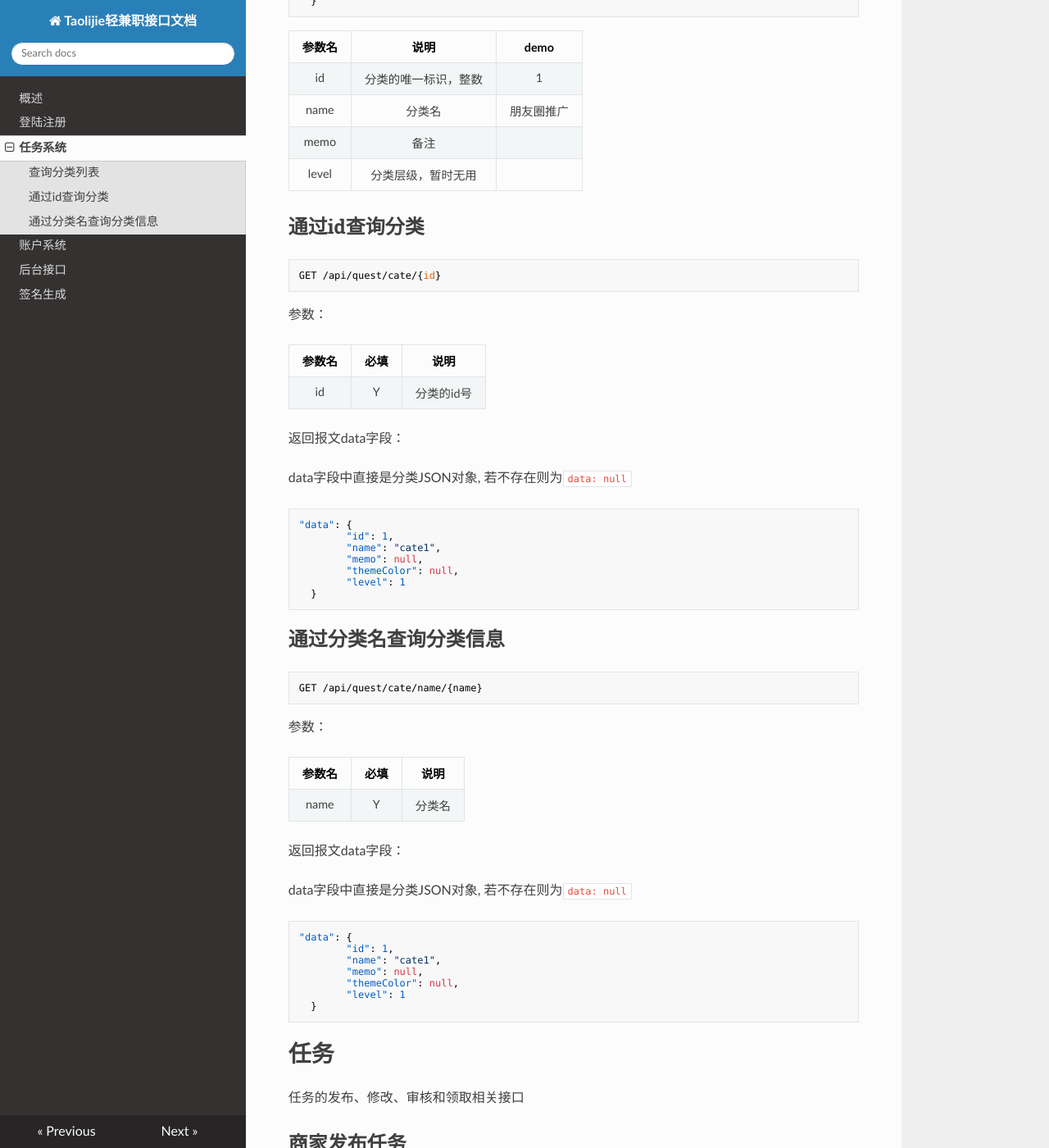
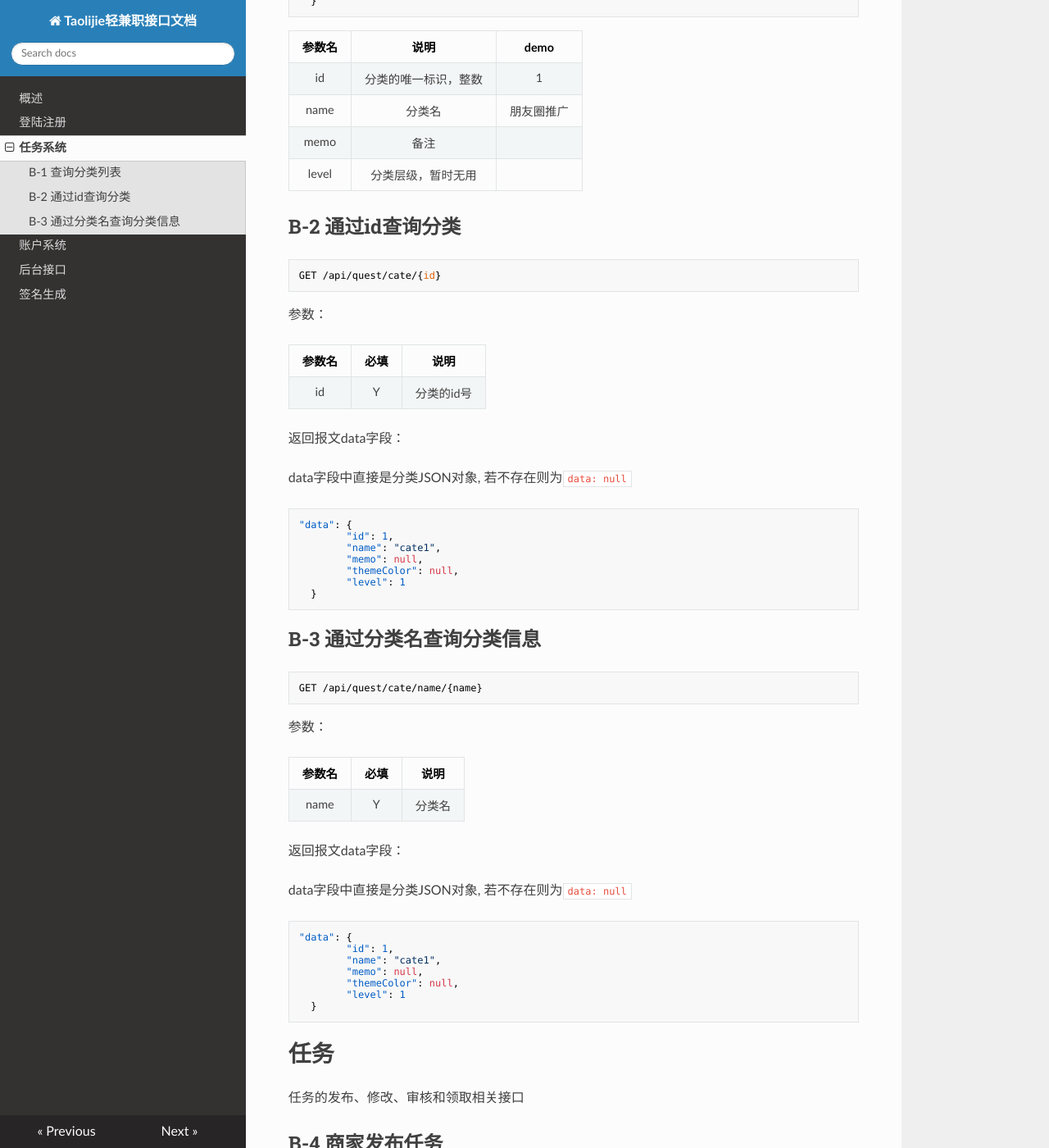
Before and after one commit to wanghongfei/tlj-quest-docs, an MkDocs documentation site: the page built from docs/quest.md, in a window 1280 px wide and 1400 px high, scrolled down 936 px. Shown: the whole window at 82% size. Built offline with MkDocs 1.6.1, drawn with Linux system fonts in a browser that asks for light colours; nearby versions of some CDN libraries; old or Windows-style settings are respelled for this version of MkDocs; some of the changed text lies outside the part shown.

Commit message:
接口编号

````diff
--- a/docs/quest.md
+++ b/docs/quest.md
@@ -2,7 +2,7 @@
 
 任务分类是任务的类型，每一个任务都有且仅属于一个分类。
 
-## 查询分类列表
+## B-1 查询分类列表
 
 ``` html
 GET /api/quest/cate/list
@@ -52,7 +52,7 @@ data字段是一个名为”list”的JSON数组，数组中的每一个元素
 | memo  |     备注     |       |
 | level | 分类层级，暂时无用  |       |
 
-## 通过id查询分类
+## B-2 通过id查询分类
 
 ```
 GET /api/quest/cate/{id}
@@ -80,7 +80,7 @@ data字段中直接是分类JSON对象, 若不存在则为`data: null`
 
 
 
-## 通过分类名查询分类信息
+## B-3 通过分类名查询分类信息
 
 ```
 GET /api/quest/cate/name/{name}
@@ -112,7 +112,7 @@ data字段中直接是分类JSON对象, 若不存在则为`data: null`
 
 任务的发布、修改、审核和领取相关接口
 
-## 商家发布任务
+## B-4 商家发布任务
 
 ```
 POST /api/quest
--- a/docs/register.md
+++ b/docs/register.md
@@ -5,7 +5,7 @@
 
 
 
-## App注册
+## A-1 App注册
 
 用户通过App注册账号，账号为手机号码。
 
@@ -26,9 +26,7 @@ POST /register
 | nickname   | Y    | 昵称                         |
 | isEmployer | Y    | 传递true表示开通商家账户，false开通学生账户 |
 
-
-
-## 请求短信验证码(App注册时)
+## A-2 请求短信验证码(App注册时)
 
 该接口会向目标手机号发送一条短信验证码。
 
--- a/index.html
+++ b/index.html
@@ -434,5 +434,5 @@
 
 <!--
 MkDocs version : 0.14.0
-Build Date UTC : 2015-10-03 08:53:28.772747
+Build Date UTC : 2015-10-03 08:58:37.869587
 -->
````
Also changed, not shown: other parts of docs/quest.md (+15 -21 lines), 3 other files.
